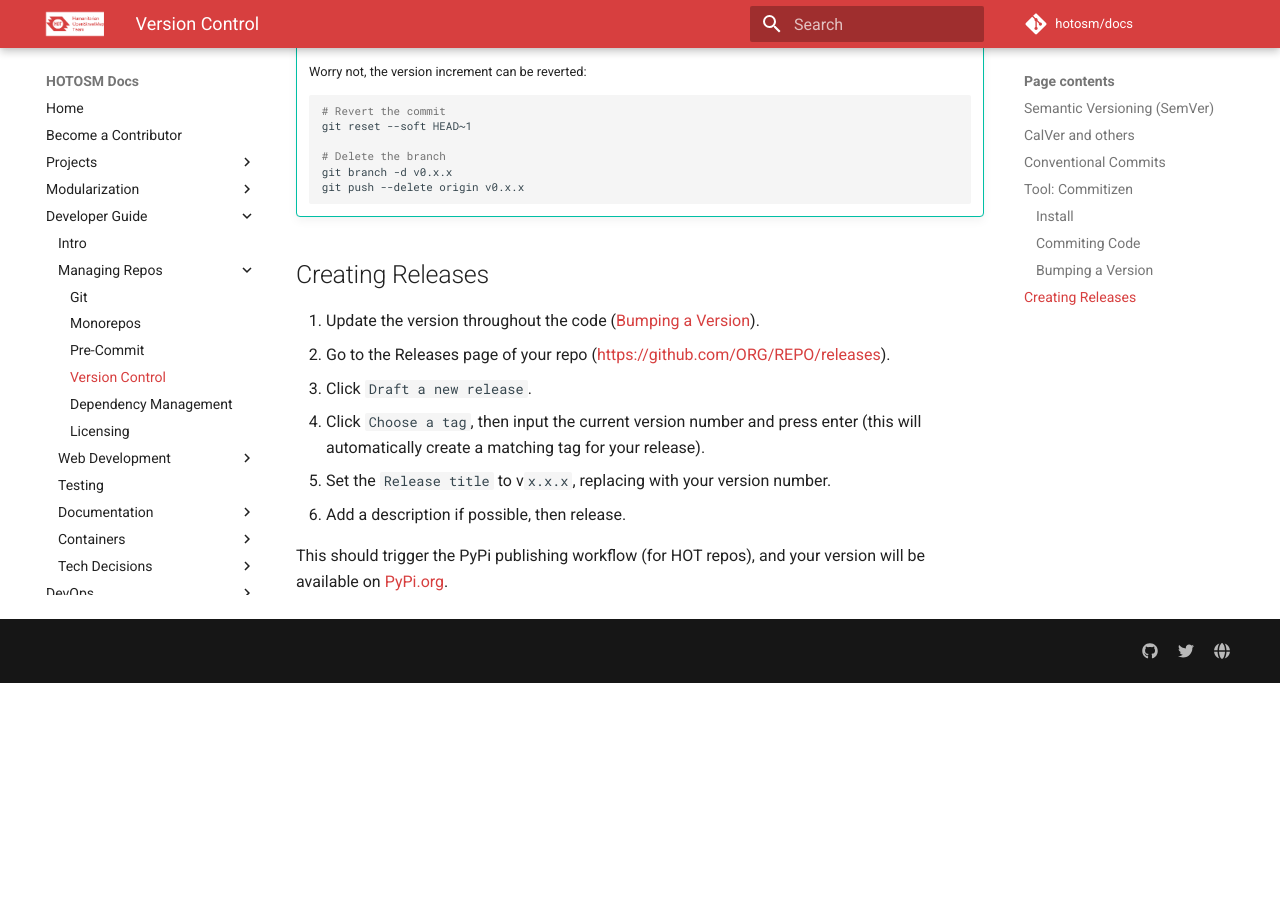
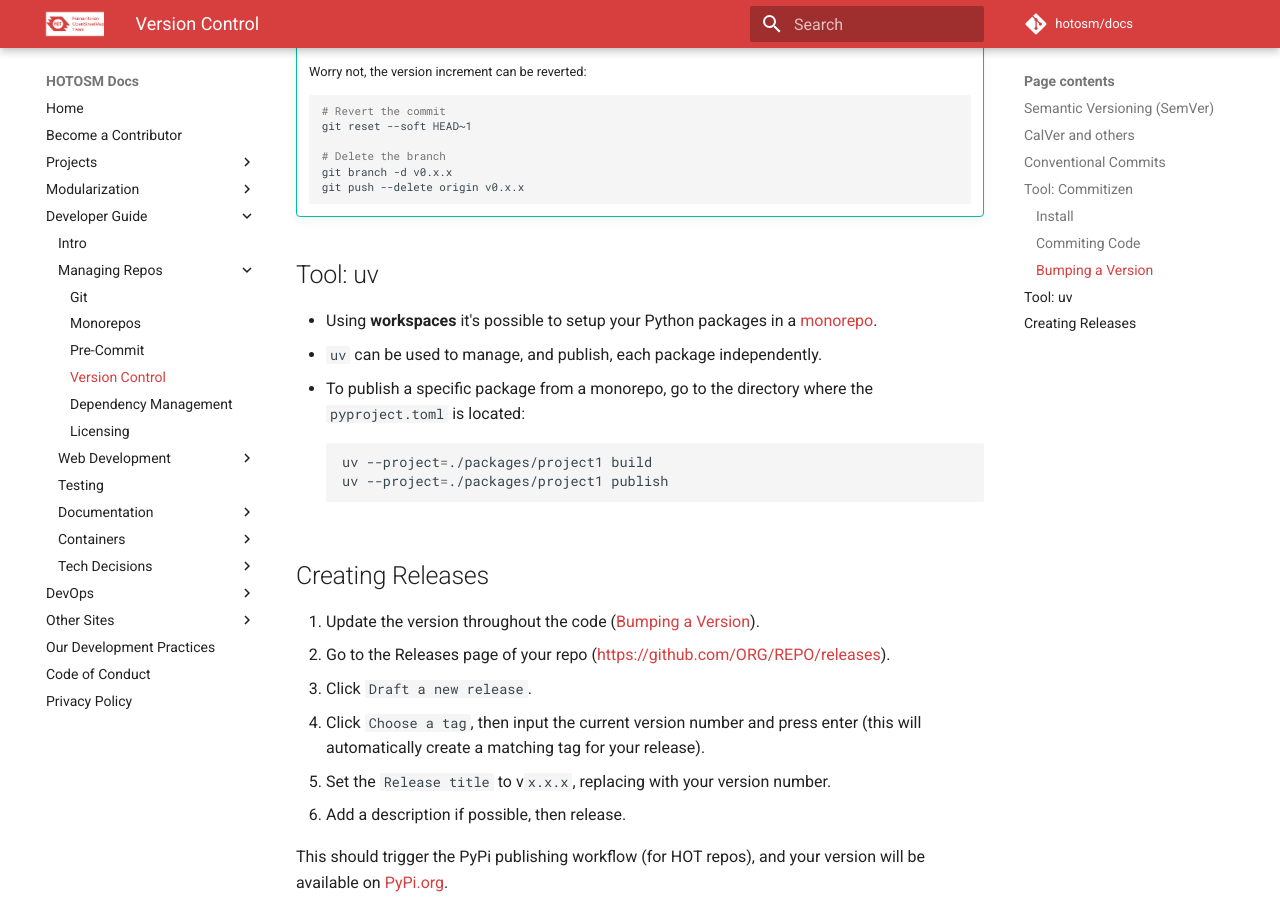
Before and after one commit to hotosm/docs, an MkDocs documentation site: the page built from docs/dev-guide/repo-management/version-control.md, in a window 1280 px wide and 900 px high, scrolled down 2468 px. Built offline with MkDocs 1.6.1 and Material for MkDocs 9.7.7, drawn with Linux system fonts in a browser that asks for light colours; comment, search, counter and statistics services are not loaded; before the commit the page ends 3151 px from its top, so only the background shows below that.

Commit message:
docs: add note about publishing from uv workspaces

````diff
--- a/docs/dev-guide/repo-management/version-control.md
+++ b/docs/dev-guide/repo-management/version-control.md
@@ -115,6 +115,19 @@ This will:
 
 <!-- markdownlint-enable -->
 
+## Tool: uv
+
+- Using **workspaces** it's possible to setup your Python packages in a
+  [monorepo](./monorepos.md).
+- `uv` can be used to manage, and publish, each package independently.
+- To publish a specific package from a monorepo, go to the directory
+  where the `pyproject.toml` is located:
+
+  ```bash
+  uv --project=./packages/project1 build
+  uv --project=./packages/project1 publish
+  ```
+
 ## Creating Releases
 
 1. Update the version throughout the code ([Bumping a Version](#bumping-a-version)).
````
